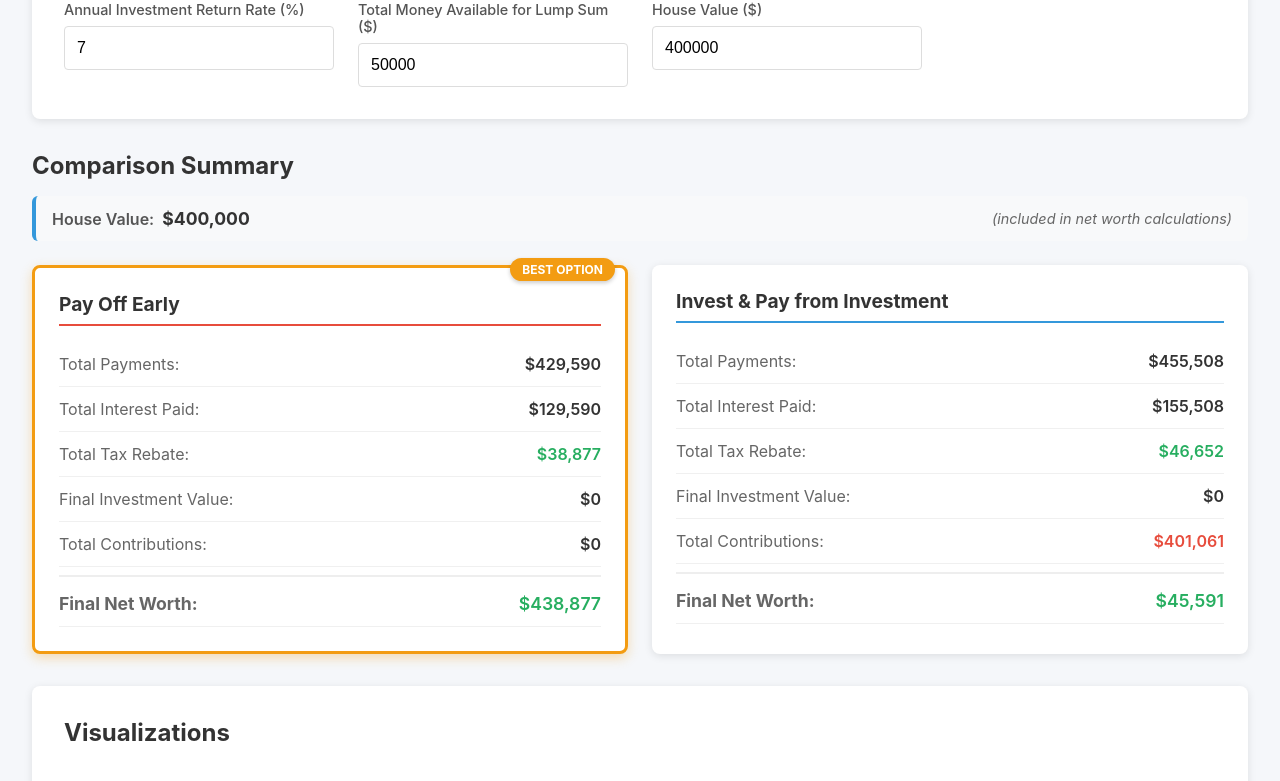
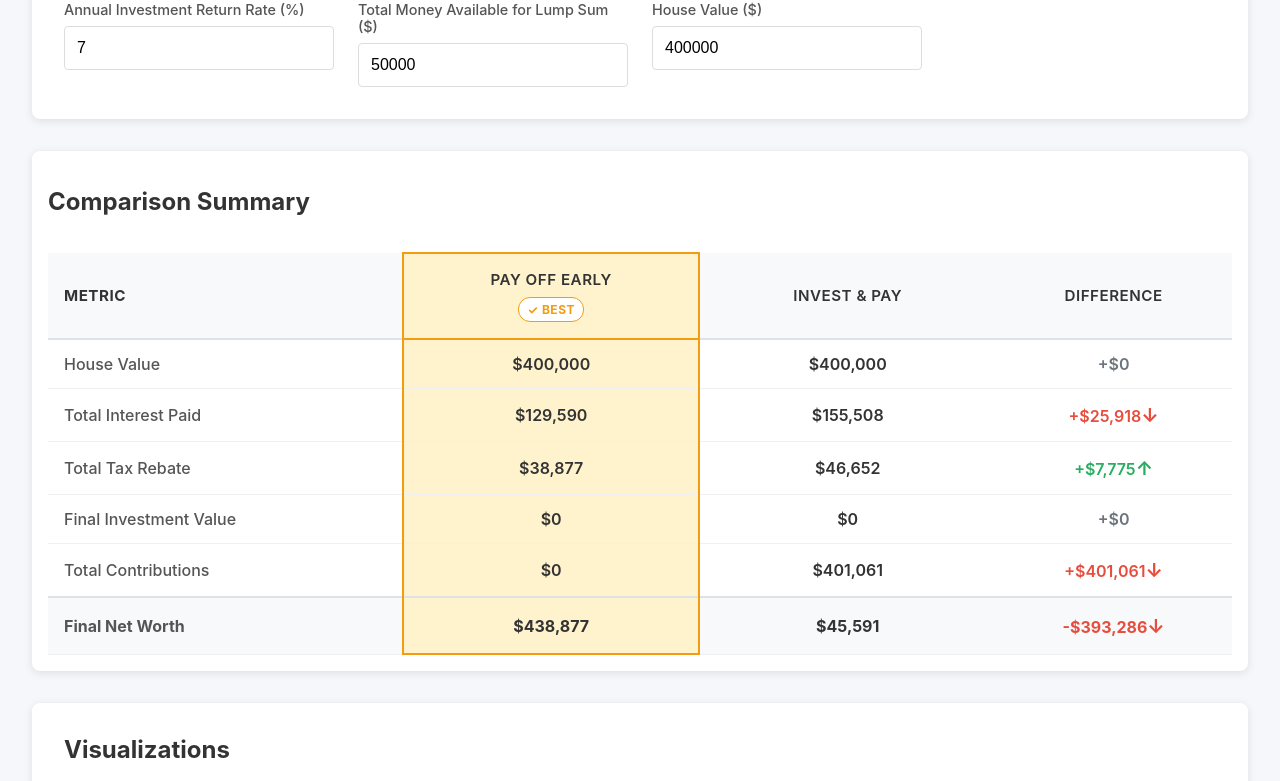
Before and after one commit to ahtabbasi/PayoffPath, a React (Vite) app: page / in a window 1280 px wide. Shown: the part 383-1164 px from the top of the page. Built offline with nearby package versions, Linux system fonts and the light colour scheme.

Commit message:
Update comparison table

```diff
--- a/src/components/ComparisonSummary.css
+++ b/src/components/ComparisonSummary.css
@@ -37,127 +37,192 @@
   margin-left: auto;
 }
 
-.summary-grid {
-  display: grid;
-  grid-template-columns: repeat(auto-fit, minmax(280px, 1fr));
-  gap: 1.5rem;
+.comparison-table-container {
+  overflow-x: auto;
+  background: white;
+  border-radius: 8px;
+  box-shadow: 0 2px 8px rgba(0, 0, 0, 0.1);
+  padding: 1rem;
 }
 
-.summary-card {
-  background: white;
-  padding: 1.5rem;
-  border-radius: 8px;
-  box-shadow: 0 2px 8px rgba(0, 0, 0, 0.1);
+.comparison-table {
+  width: 100%;
+  border-collapse: collapse;
+  min-width: 600px;
 }
 
-.summary-card h3 {
-  margin-top: 0;
-  margin-bottom: 1rem;
-  color: #333;
-  font-size: 1.2rem;
-  border-bottom: 2px solid #eee;
-  padding-bottom: 0.5rem;
+.comparison-table thead {
+  background-color: #f8f9fa;
+  border-bottom: 2px solid #dee2e6;
 }
 
-.pay-off-card h3 {
-  border-bottom-color: #e74c3c;
+.comparison-table th {
+  padding: 1rem;
+  text-align: left;
+  font-weight: 600;
+  color: #333;
+  font-size: 0.95rem;
+  text-transform: uppercase;
+  letter-spacing: 0.5px;
 }
 
-.invest-card h3 {
-  border-bottom-color: #27ae60;
+.comparison-table th.metric-column {
+  width: 30%;
+  font-weight: 700;
 }
 
-.difference-card h3 {
-  border-bottom-color: #3498db;
+.comparison-table th.scenario-column {
+  width: 25%;
+  text-align: center;
+  position: relative;
 }
 
-.summary-item {
-  display: flex;
-  justify-content: space-between;
-  padding: 0.75rem 0;
-  border-bottom: 1px solid #f0f0f0;
+.comparison-table th.scenario-column.best {
+  background-color: #fff3cd;
+  border: 2px solid #f39c12;
+  border-bottom: 2px solid #f39c12;
 }
 
-.summary-item.total {
-  margin-top: 0.5rem;
-  padding-top: 1rem;
-  border-top: 2px solid #eee;
-  font-weight: bold;
-  font-size: 1.1rem;
+/* Highlight entire column for best scenario - Pay Off Early (2nd column) */
+.comparison-table tbody tr.best-column-payoff td:nth-child(2) {
+  background-color: #fff3cd;
+  border-left: 2px solid #f39c12;
+  border-right: 2px solid #f39c12;
 }
 
-.summary-item .label {
-  color: #666;
+.comparison-table tbody tr.best-column-payoff.total-row td:nth-child(2) {
+  border-bottom: 2px solid #f39c12;
 }
 
-.summary-item .value {
-  font-weight: 600;
+/* Highlight entire column for best scenario - Invest & Pay (3rd column) */
+.comparison-table tbody tr.best-column-invest td:nth-child(3) {
+  background-color: #fff3cd;
+  border-left: 2px solid #f39c12;
+  border-right: 2px solid #f39c12;
+}
+
+.comparison-table tbody tr.best-column-invest.total-row td:nth-child(3) {
+  border-bottom: 2px solid #f39c12;
+}
+
+.comparison-table th.difference-column {
+  width: 20%;
+  text-align: center;
+}
+
+.scenario-header {
+  display: flex;
+  flex-direction: column;
+  align-items: center;
+  gap: 0.5rem;
+}
+
+.scenario-header .best-indicator {
+  font-size: 0.75rem;
+  color: #f39c12;
+  font-weight: 700;
+  background-color: white;
+  padding: 0.25rem 0.5rem;
+  border-radius: 12px;
+  border: 1px solid #f39c12;
+}
+
+.comparison-table tbody tr {
+  border-bottom: 1px solid #f0f0f0;
+  transition: background-color 0.2s ease;
+}
+
+.comparison-table tbody tr:hover {
+  background-color: #f8f9fa;
+}
+
+.comparison-table tbody tr.total-row {
+  border-top: 2px solid #dee2e6;
+  background-color: #f8f9fa;
+}
+
+.comparison-table tbody tr.total-row:hover {
+  background-color: #e9ecef;
+}
+
+.comparison-table td {
+  padding: 0.875rem 1rem;
   color: #333;
 }
 
-.summary-item .value.positive {
+.comparison-table td.metric-label {
+  font-weight: 500;
+  color: #555;
+}
+
+.comparison-table td.total-label {
+}
+
+.comparison-table td.scenario-value {
+  text-align: center;
+  font-weight: 600;
+}
+
+.comparison-table td.total-value {
+  color: #333;
+}
+
+.comparison-table td.difference-value {
+  text-align: center;
+  font-weight: 600;
+  position: relative;
+}
+
+.comparison-table td.difference-value.better {
   color: #27ae60;
 }
 
-.summary-item .value.negative {
+.comparison-table td.difference-value.worse {
   color: #e74c3c;
 }
 
-.difference-value {
-  display: flex;
-  flex-direction: column;
-  gap: 0.5rem;
-  text-align: center;
-  padding: 1rem 0;
+.comparison-table td.difference-value.equal {
+  color: #6c757d;
 }
 
-.difference-value .label {
-  font-size: 0.9rem;
-  color: #666;
+.comparison-table td.total-diff {
+  padding: 1rem;
 }
 
-.difference-value .value {
-  font-size: 2rem;
+.diff-amount {
+  display: inline-block;
+}
+
+.diff-indicator {
+  display: inline-block;
+  font-size: 1.2rem;
   font-weight: bold;
 }
 
-.difference-value .recommendation {
-  font-size: 0.9rem;
-  color: #666;
-  font-style: italic;
+.diff-indicator.better {
+  color: #27ae60;
 }
 
-.difference-card.better {
-  border: 2px solid #27ae60;
+.diff-indicator.worse {
+  color: #e74c3c;
 }
 
-.difference-card.worse {
-  border: 2px solid #e74c3c;
+/* Responsive design */
+@media (max-width: 768px) {
+  .comparison-table-container {
+    padding: 0.5rem;
   }
 
-.invest-pay-card h3 {
-  border-bottom-color: #3498db;
+  .comparison-table {
+    font-size: 0.9rem;
   }
 
-.summary-card {
-  position: relative;
+  .comparison-table th,
+  .comparison-table td {
+    padding: 0.75rem 0.5rem;
   }
 
-.summary-card.best-scenario {
-  border: 3px solid #f39c12;
-  box-shadow: 0 4px 12px rgba(243, 156, 18, 0.3);
+  .comparison-table th {
+    font-size: 0.85rem;
   }
-
-.best-badge {
-  position: absolute;
-  top: -10px;
-  right: 10px;
-  background: #f39c12;
-  color: white;
-  padding: 0.25rem 0.75rem;
-  border-radius: 12px;
-  font-size: 0.75rem;
-  font-weight: bold;
-  text-transform: uppercase;
-  box-shadow: 0 2px 4px rgba(0, 0, 0, 0.2);
 }
--- a/src/components/ComparisonSummary.tsx
+++ b/src/components/ComparisonSummary.tsx
@@ -24,69 +24,132 @@ export const ComparisonSummary: React.FC<ComparisonSummaryProps> = ({
     }).format(value);
   };
 
-  const renderScenarioCard = (
-    result: ScenarioResult,
-    title: string,
-    cardClass: string,
-    isBest: boolean
-  ) => (
-    <div className={`summary-card ${cardClass} ${isBest ? 'best-scenario' : ''}`}>
-      {isBest && <div className="best-badge">Best Option</div>}
-      <h3>{title}</h3>
-      <div className="summary-item">
-        <span className="label">Total Payments:</span>
-        <span className="value">{formatCurrency(result.totalPayments)}</span>
-      </div>
-      <div className="summary-item">
-        <span className="label">Total Interest Paid:</span>
-        <span className="value">{formatCurrency(result.totalInterestPaid)}</span>
-      </div>
-      <div className="summary-item">
-        <span className="label">Total Tax Rebate:</span>
-        <span className="value positive">{formatCurrency(result.totalTaxRebate)}</span>
-      </div>
-      <div className="summary-item">
-        <span className="label">Final Investment Value:</span>
-        <span className={`value ${result.finalInvestmentValue > 0 ? 'positive' : ''}`}>
-          {formatCurrency(result.finalInvestmentValue)}
-        </span>
-      </div>
-      <div className="summary-item">
-        <span className="label">Total Contributions:</span>
-        <span className={`value ${result.totalContributions > 0 ? 'negative' : ''}`}>
-          {formatCurrency(result.totalContributions)}
-        </span>
-      </div>
-      <div className="summary-item total">
-        <span className="label">Final Net Worth:</span>
-        <span className={`value ${result.finalNetWorth >= 0 ? 'positive' : 'negative'}`}>
-          {formatCurrency(result.finalNetWorth)}
-        </span>
-      </div>
-    </div>
-  );
+  const formatDifference = (value: number) => {
+    const sign = value >= 0 ? '+' : '';
+    return `${sign}${formatCurrency(value)}`;
+  };
+
+  const calculateDifference = (invest: number, payOff: number) => {
+    return invest - payOff;
+  };
+
+  const getBetterWorse = (invest: number, payOff: number, higherIsBetter: boolean = true) => {
+    const diff = invest - payOff;
+    if (diff === 0) return 'equal';
+    const isBetter = higherIsBetter ? diff > 0 : diff < 0;
+    return isBetter ? 'better' : 'worse';
+  };
+
+  const comparisonRows = [
+    {
+      label: 'House Value',
+      payOff: houseValue,
+      invest: houseValue,
+      higherIsBetter: true,
+      category: 'benefits',
+    },
+    {
+      label: 'Total Interest Paid',
+      payOff: payOffEarly.totalInterestPaid,
+      invest: investAndPay.totalInterestPaid,
+      higherIsBetter: false,
+      category: 'costs',
+    },
+    {
+      label: 'Total Tax Rebate',
+      payOff: payOffEarly.totalTaxRebate,
+      invest: investAndPay.totalTaxRebate,
+      higherIsBetter: true,
+      category: 'benefits',
+    },
+    {
+      label: 'Final Investment Value',
+      payOff: payOffEarly.finalInvestmentValue,
+      invest: investAndPay.finalInvestmentValue,
+      higherIsBetter: true,
+      category: 'benefits',
+    },
+    {
+      label: 'Total Contributions',
+      payOff: payOffEarly.totalContributions,
+      invest: investAndPay.totalContributions,
+      higherIsBetter: false,
+      category: 'costs',
+    },
+  ];
+
+  const netWorthDiff = calculateDifference(investAndPay.finalNetWorth, payOffEarly.finalNetWorth);
 
   return (
     <div className="comparison-summary">
-      <h2>Comparison Summary</h2>
-      <div className="house-value-note">
-        <span className="label">House Value:</span>
-        <span className="value">{formatCurrency(houseValue)}</span>
-        <span className="note">(included in net worth calculations)</span>
-      </div>
-      <div className="summary-grid">
-        {renderScenarioCard(
-          payOffEarly,
-          'Pay Off Early',
-          'pay-off-card',
-          bestScenario === 'payOffEarly'
-        )}
-        {renderScenarioCard(
-          investAndPay,
-          'Invest & Pay from Investment',
-          'invest-pay-card',
-          bestScenario === 'investAndPay'
-        )}
+      <div className="comparison-table-container">
+        <h2>Comparison Summary</h2>
+        <br></br>
+        <table className="comparison-table">
+          <thead>
+            <tr>
+              <th className="metric-column">Metric</th>
+              <th className={`scenario-column ${bestScenario === 'payOffEarly' ? 'best' : ''}`}>
+                <div className="scenario-header">
+                  <span>Pay Off Early</span>
+                  {bestScenario === 'payOffEarly' && <span className="best-indicator">✓ Best</span>}
+                </div>
+              </th>
+              <th className={`scenario-column ${bestScenario === 'investAndPay' ? 'best' : ''}`}>
+                <div className="scenario-header">
+                  <span>Invest & Pay</span>
+                  {bestScenario === 'investAndPay' && <span className="best-indicator">✓ Best</span>}
+                </div>
+              </th>
+              <th className="difference-column">Difference</th>
+            </tr>
+          </thead>
+          <tbody>
+            {comparisonRows.map((row, index) => {
+              const diff = calculateDifference(row.invest, row.payOff);
+              const comparison = getBetterWorse(row.invest, row.payOff, row.higherIsBetter);
+
+              return (
+                <tr key={index} className={`comparison-row ${row.category} ${bestScenario === 'payOffEarly' ? 'best-column-payoff' : ''} ${bestScenario === 'investAndPay' ? 'best-column-invest' : ''}`}>
+                  <td className="metric-label">{row.label}</td>
+                  <td className="scenario-value">{formatCurrency(row.payOff)}</td>
+                  <td className="scenario-value">{formatCurrency(row.invest)}</td>
+                  <td className={`difference-value ${comparison}`}>
+                    <span className="diff-amount">
+                      {formatDifference(diff)}
+                      {comparison !== 'equal' && (
+                        <span className={`diff-indicator ${comparison}`}>
+                          {' '}{comparison === 'better' ? '↑' : '↓'}
+                        </span>
+                      )}
+                    </span>
+                  </td>
+                </tr>
+              );
+            })}
+            <tr className={`comparison-row total-row ${bestScenario === 'payOffEarly' ? 'best-column-payoff' : ''} ${bestScenario === 'investAndPay' ? 'best-column-invest' : ''}`}>
+              <td className="metric-label total-label">
+                <strong>Final Net Worth</strong>
+              </td>
+              <td className="scenario-value total-value">
+                <strong>{formatCurrency(payOffEarly.finalNetWorth)}</strong>
+              </td>
+              <td className="scenario-value total-value">
+                <strong>{formatCurrency(investAndPay.finalNetWorth)}</strong>
+              </td>
+              <td className={`difference-value total-diff ${netWorthDiff > 0 ? 'better' : netWorthDiff < 0 ? 'worse' : 'equal'}`}>
+                <strong className="diff-amount">
+                  {formatDifference(netWorthDiff)}
+                  {netWorthDiff !== 0 && (
+                    <span className={`diff-indicator ${netWorthDiff > 0 ? 'better' : 'worse'}`}>
+                      {' '}{netWorthDiff > 0 ? '↑' : '↓'}
+                    </span>
+                  )}
+                </strong>
+              </td>
+            </tr>
+          </tbody>
+        </table>
       </div>
     </div>
   );
```
Also changed, not shown: src/components/YearlyBreakdown.tsx (+17 -6 lines). Lines whose indentation alone changed are shown as unchanged.
